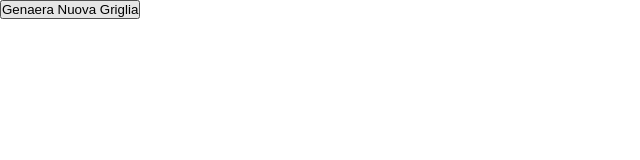
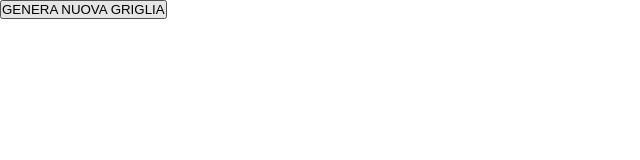
Before and after one commit to JulioGroaz/js-campominato-grid, a plain HTML site: page index.html in a window 1280 px wide. Shown: the full height of the page, 0-640 px from the left. Drawn offline with Linux system fonts and the light colour scheme.

```diff
--- a/index.html
+++ b/index.html
@@ -8,11 +8,11 @@
 </head>
 <body>
 
-    <head>
+    <header>
 
-        <button id="grid-generator"> Genaera Nuova Griglia</button>
+        <button id="grid-generator"> GENERA NUOVA GRIGLIA</button>
 
-    </head>
+    </header>
 
     <main>
 
```
